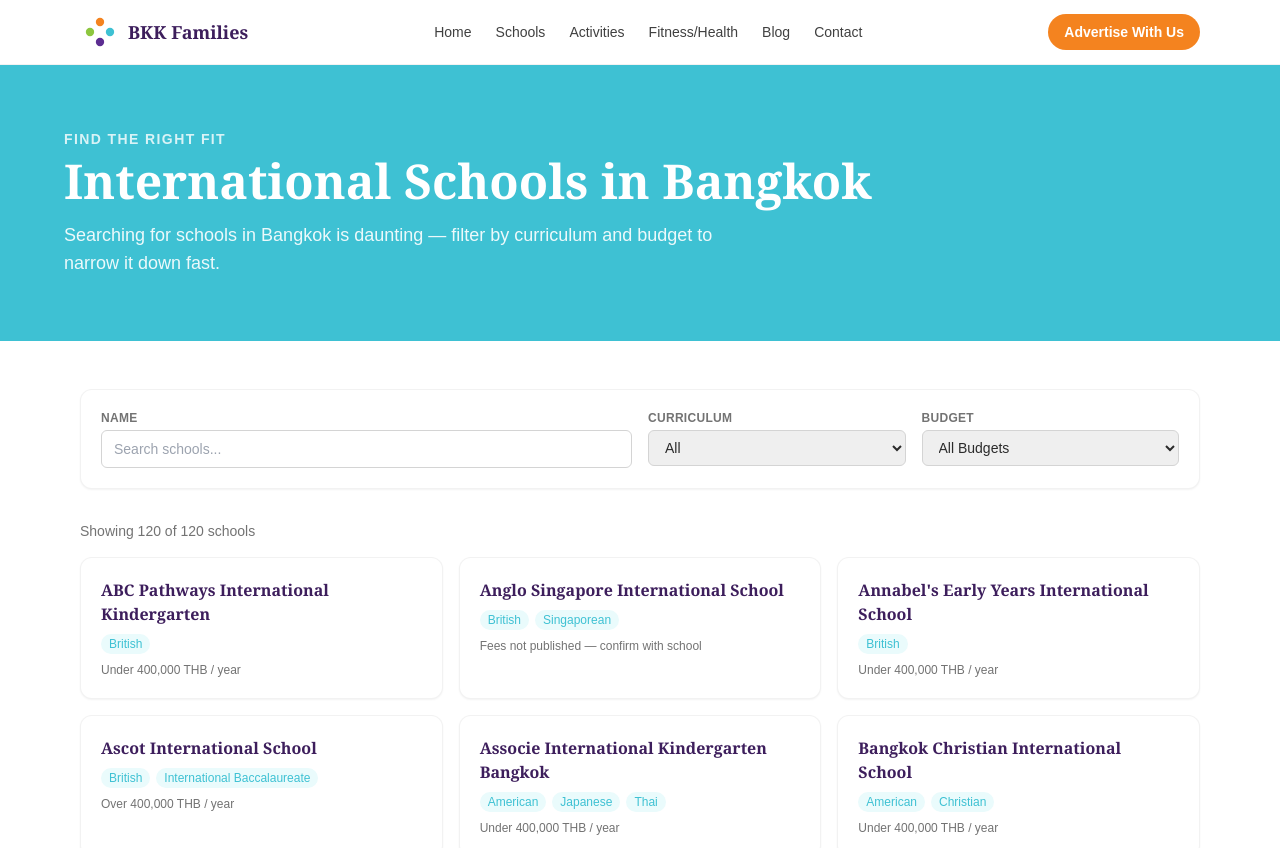
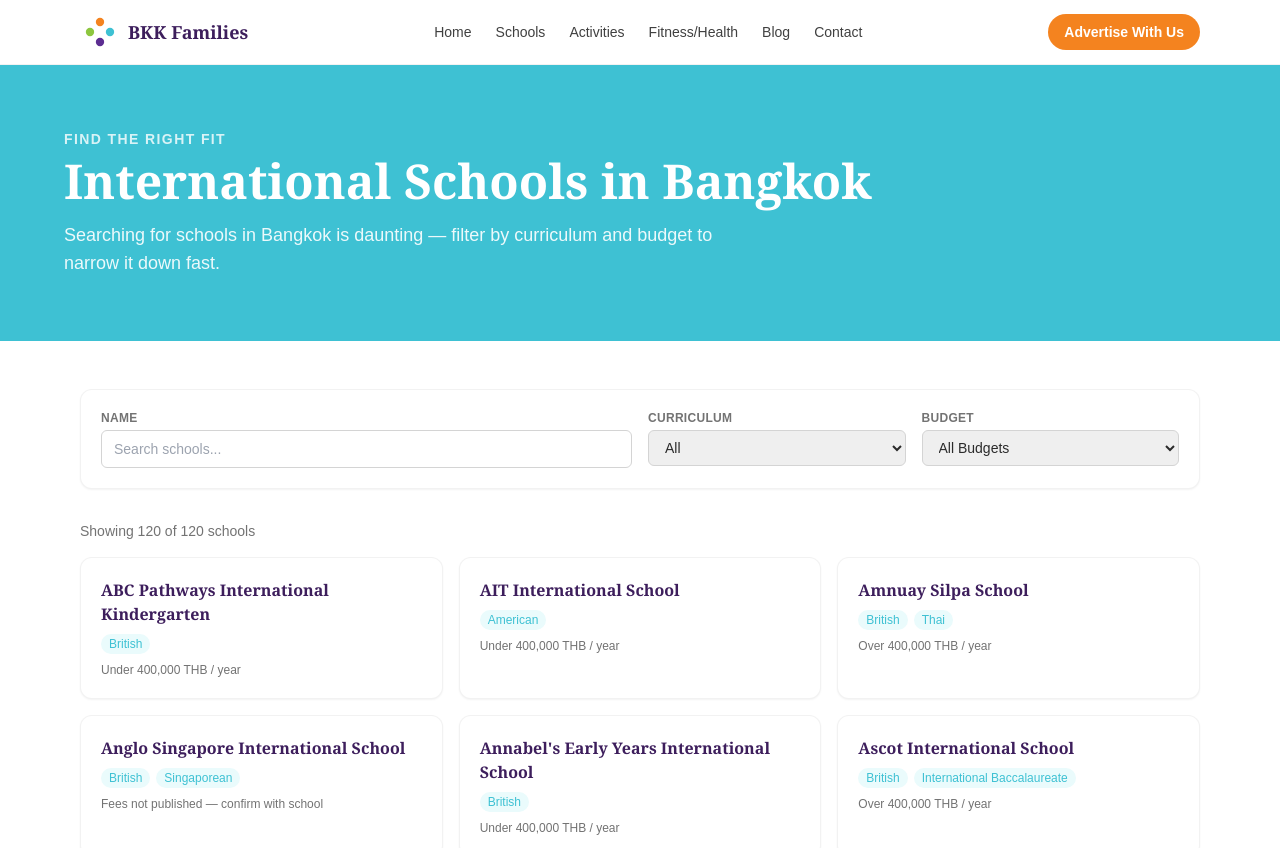
Before and after one commit to robkawada-ux/bkkfamilies, a Next.js app: page /schools in a window 1280 px wide. Shown: the top 848 px of the page. Built offline with nearby package versions, Linux system fonts and the light colour scheme.

Commit message:
Sort schools directory alphabetically

```diff
--- a/src/components/ui/SchoolDirectory.tsx
+++ b/src/components/ui/SchoolDirectory.tsx
@@ -16,7 +16,7 @@
         curriculum === "All" || s.curricula.includes(curriculum);
       const matchesBudget = budget === "All" || s.budget === budget;
       return matchesQuery && matchesCurriculum && matchesBudget;
-    });
+    }).sort((a, b) => a.name.localeCompare(b.name));
   }, [query, curriculum, budget]);
 
   return (
```
